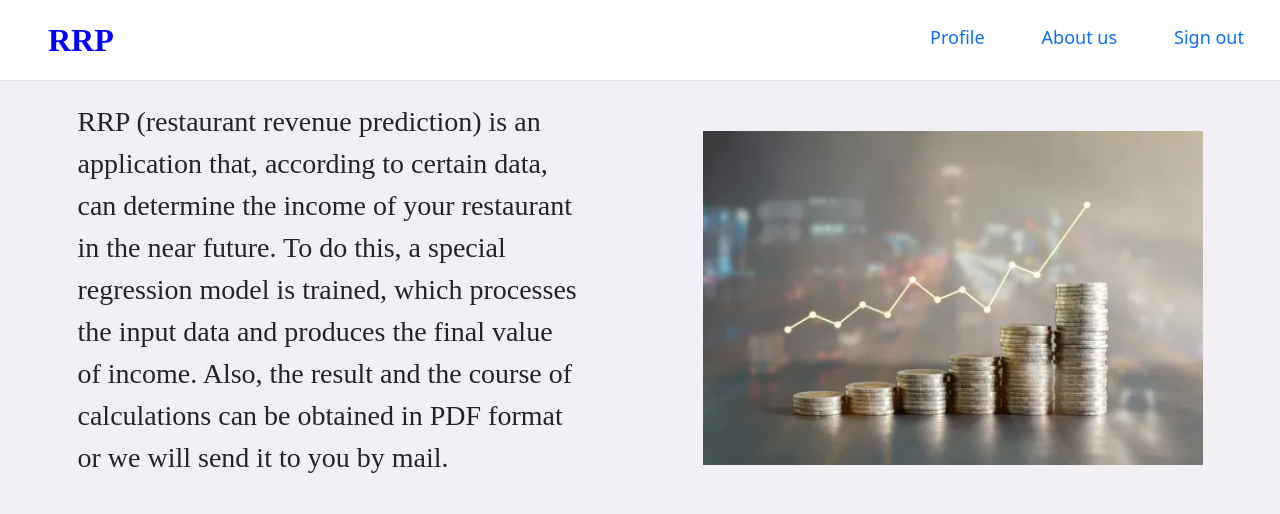
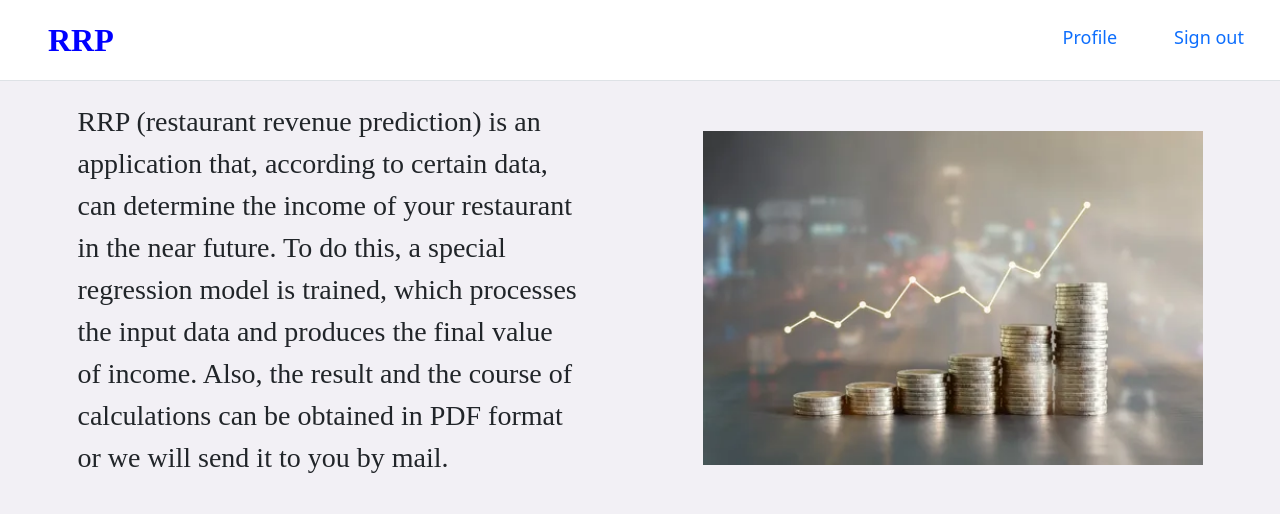
Before and after one commit to Nikiktoss/RestRevPred, a Django app: template rrp/templates/main.html in a window 1280 px wide. Shown: the top 514 px of the page. Run offline with Django 3.2, Linux system fonts and the light colour scheme; the template is opened without the code that fills it, so the values that code supplies are empty.

Commit message:
modify headers

```diff
--- a/templates/include/header.html
+++ b/templates/include/header.html
@@ -5,7 +5,6 @@
     </a>
     <ul class="nav nav-pills">
     <li class="nav-item"><a href="{% url 'profile_page' user.slug  %}" class="nav-link">Profile</a></li>
-    <li class="nav-item"><a href="#" class="nav-link">About us</a></li>
     <li class="nav-item"><a href="{% url 'logout' %}" class="nav-link">Sign out</a></li>
     </ul>
 </header>
--- a/templates/include/header_additional.html
+++ b/templates/include/header_additional.html
@@ -5,7 +5,6 @@
     </a>
     <ul class="nav nav-pills">
     <li class="nav-item"><a href="{% url 'main_page' %}" class="nav-link">Main</a></li>
-    <li class="nav-item"><a href="#" class="nav-link">About us</a></li>
     <li class="nav-item"><a href="{% url 'logout' %}" class="nav-link">Sign out</a></li>
     </ul>
 </header>
```
